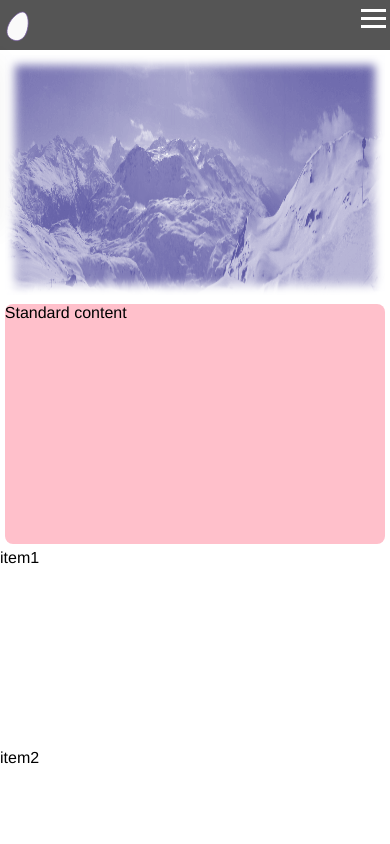
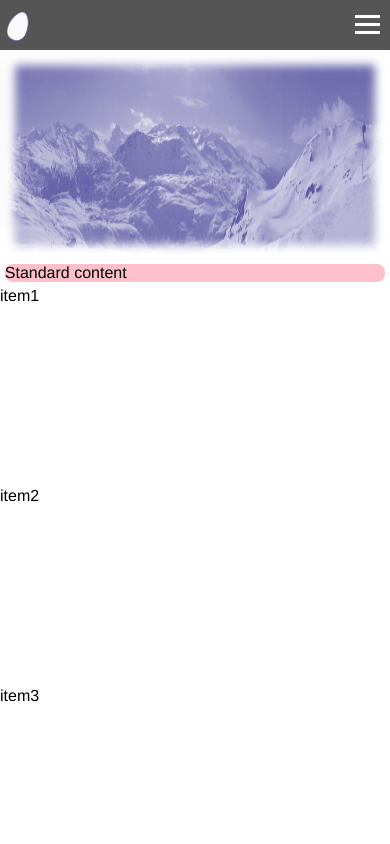
Before and after one commit to Specify-IT/homepage, a React (Create React App) app in the folder homepage/: page /homepage/home in a window 390 px wide. Shown: the top 844 px of the page. Built offline with nearby package versions, Linux system fonts and the light colour scheme.

Commit message:
Hamburger menu and item heights

```diff
--- a/homepage/src/components/Hero.tsx
+++ b/homepage/src/components/Hero.tsx
@@ -10,7 +10,6 @@ const Container = styled.div<ContainerProps>`
   margin: 0.3rem;
   border-radius: 0.5rem;
   background-color: azure;
-  min-height: 15rem;
   grid-column: 1 / 3;
 
   display: flex;
@@ -38,24 +37,27 @@ const Container = styled.div<ContainerProps>`
     }
   }};
 
+  height: 300px;
+
   ${media.md`
     grid-column: 1 / 1;
+    height: 150px;
   `};
 
   ${media.xxl`
-    height: 400px;
+
   `};
 
   ${media.xl`
-    height: 200px;
+    height: 200px
   `};
 
   ${media.lg`
-    height: 400px;
+
   `};
 
   ${media.sm`
-    height: 200px;
+
   `};
 
   ${media.xs`
--- a/homepage/src/components/Standard.tsx
+++ b/homepage/src/components/Standard.tsx
@@ -5,7 +5,6 @@ const Container = styled.div`
   margin: 0.3rem;
   border-radius: 0.5rem;
   background-color: pink;
-  min-height: 15rem;
 `;
 
 type StandardProps = {
--- a/homepage/src/layout/MainLayout.tsx
+++ b/homepage/src/layout/MainLayout.tsx
@@ -97,7 +97,7 @@ const DesktopMenu = styled.div`
 const Hamburger = styled.button`
   background-color: #555;
   border: none;
-  padding: 4px;
+  padding: 10px;
   margin: 0;
 
   &.active {
```
